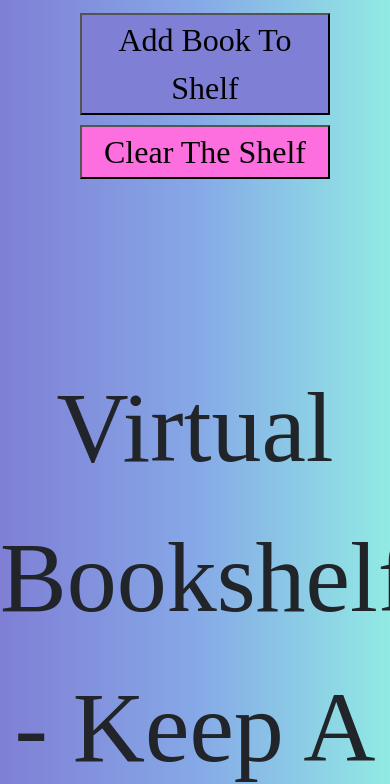
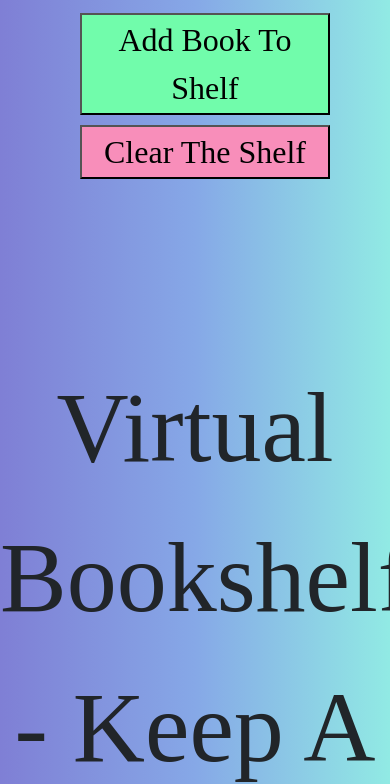
Before and after one commit to michaelshmichael/library, a plain HTML site: page index.html in a window 390 px wide. Shown: the part 77-861 px from the top of the page. Drawn offline with nearby package versions, Linux system fonts and the light colour scheme; a web font is replaced by a local one.

Commit message:
final change to colors - not perfect with responsiveness but will do for now

```diff
--- a/styles.css
+++ b/styles.css
@@ -37,7 +37,7 @@ body {
     margin-right: 20px;
     font-family: 'Peddana', serif;
     font-size: 2em;
-    background-color: #7f7fd5;
+    background-color: #71fcab;
     outline: none;
 }
 
@@ -46,7 +46,7 @@ body {
     height: auto;
     font-family: 'Peddana', serif;
     font-size: 2em;
-    background-color: #fd6ede;
+    background-color: #f88eba;
     outline: none;
     margin-right: 150px;
 }
@@ -84,7 +84,7 @@ body {
         margin: 20px auto 0 auto;
         font-family: 'Peddana', serif;
         font-size: 2em;
-        background-color: #7f7fd5;
+        background-color:  #71fcab;
         outline: none;
 
     }
@@ -95,7 +95,7 @@ body {
         margin: 10px auto;
         font-family: 'Peddana', serif;
         font-size: 2em;
-        background-color: #fd6ede;
+        background-color: #f88eba;
         outline: none;
     }
 }
@@ -208,7 +208,7 @@ body {
     font-family: 'Peddana', serif;
     font-size: 1.6em;
     text-align: center;
-    background-color: rgb(187, 250, 93);
+    background-color:#71fcab;
     border: 10px solid rgb(199, 253, 253);
     padding: 14px;
 }
```
